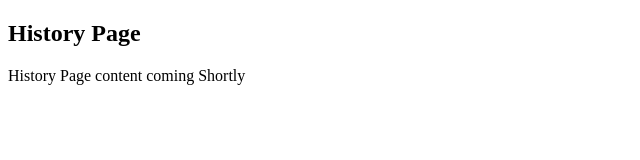
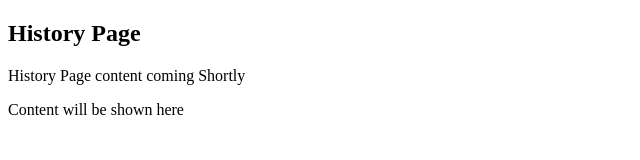
Before and after one commit to rajnishb2/git_test_repo, a plain HTML site: page history.html in a window 1280 px wide. Shown: the whole page, without its empty margins (0-640 px from the left). Drawn offline with Linux system fonts and the light colour scheme.

Commit message:
updated history page
Added new paragraph tag

```diff
--- a/history.html
+++ b/history.html
@@ -6,5 +6,6 @@
 	<body>
 		<h2>History Page</h2>
 		<p>History Page content coming Shortly</p>
+		<p>Content will be shown here</p>
 	</body>
 </html>
```
